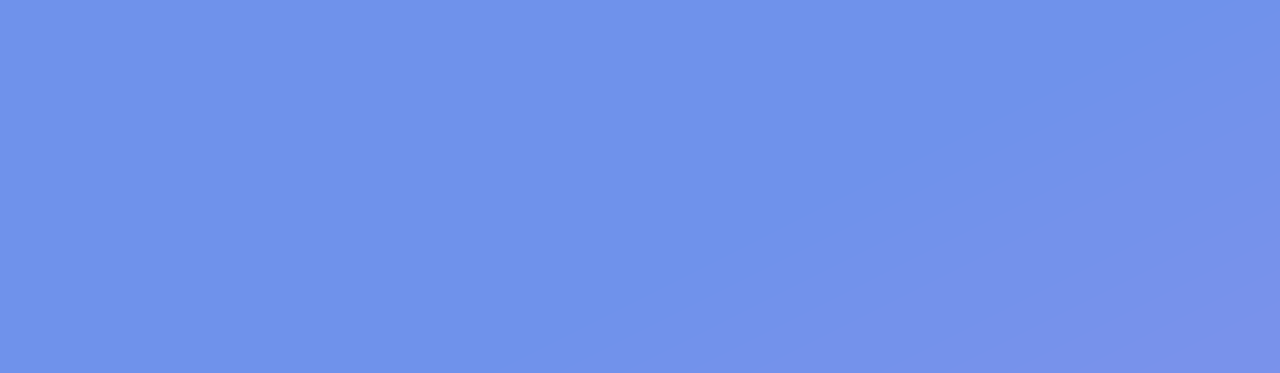
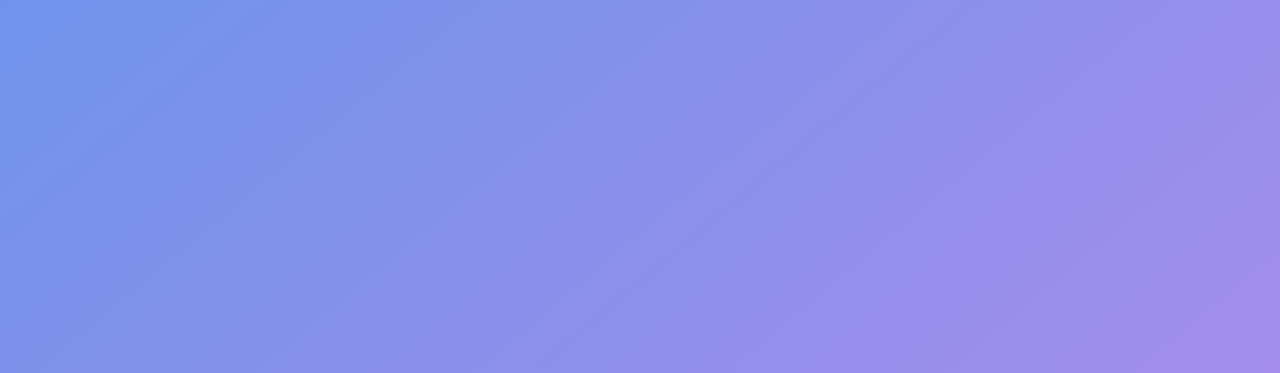
Before and after one commit to danydacosta/TransitWebsite, a plain HTML site: page index.html in a window 1280 px wide. Shown: the top 373 px of the page. Drawn offline with Linux system fonts and the light colour scheme.

Commit message:
Optimized background

```diff
--- a/style.css
+++ b/style.css
@@ -24,7 +24,7 @@ body:after {
   bottom: 0;
   right: 0;
   opacity: 0.83;
-  background-image: url("img/back.png");
+  background: linear-gradient(500deg, #527de7, #d470e7 160%);
 }
 
 div.container > * {
```
Also changed, not shown: img/back.png (deleted).
